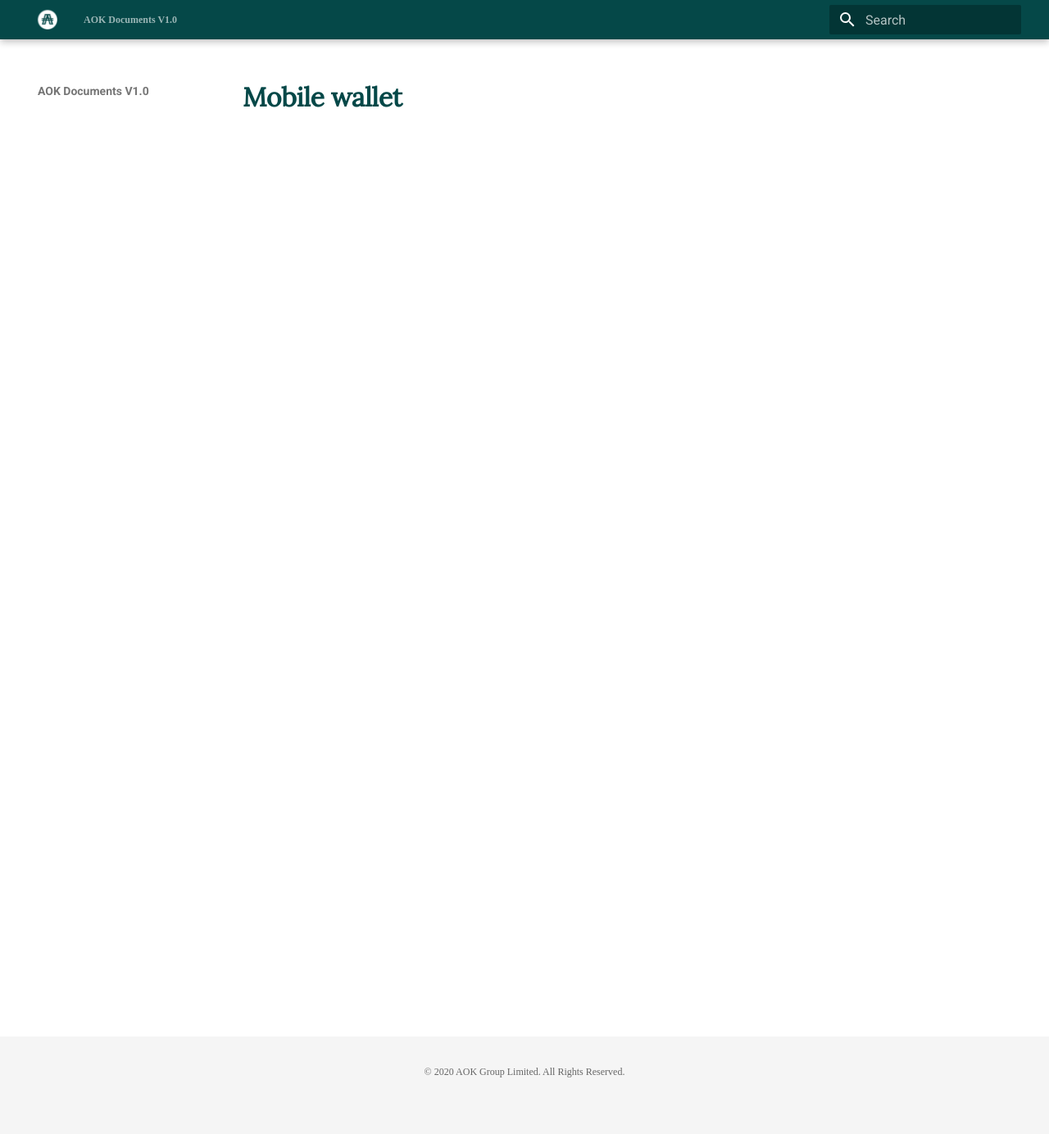
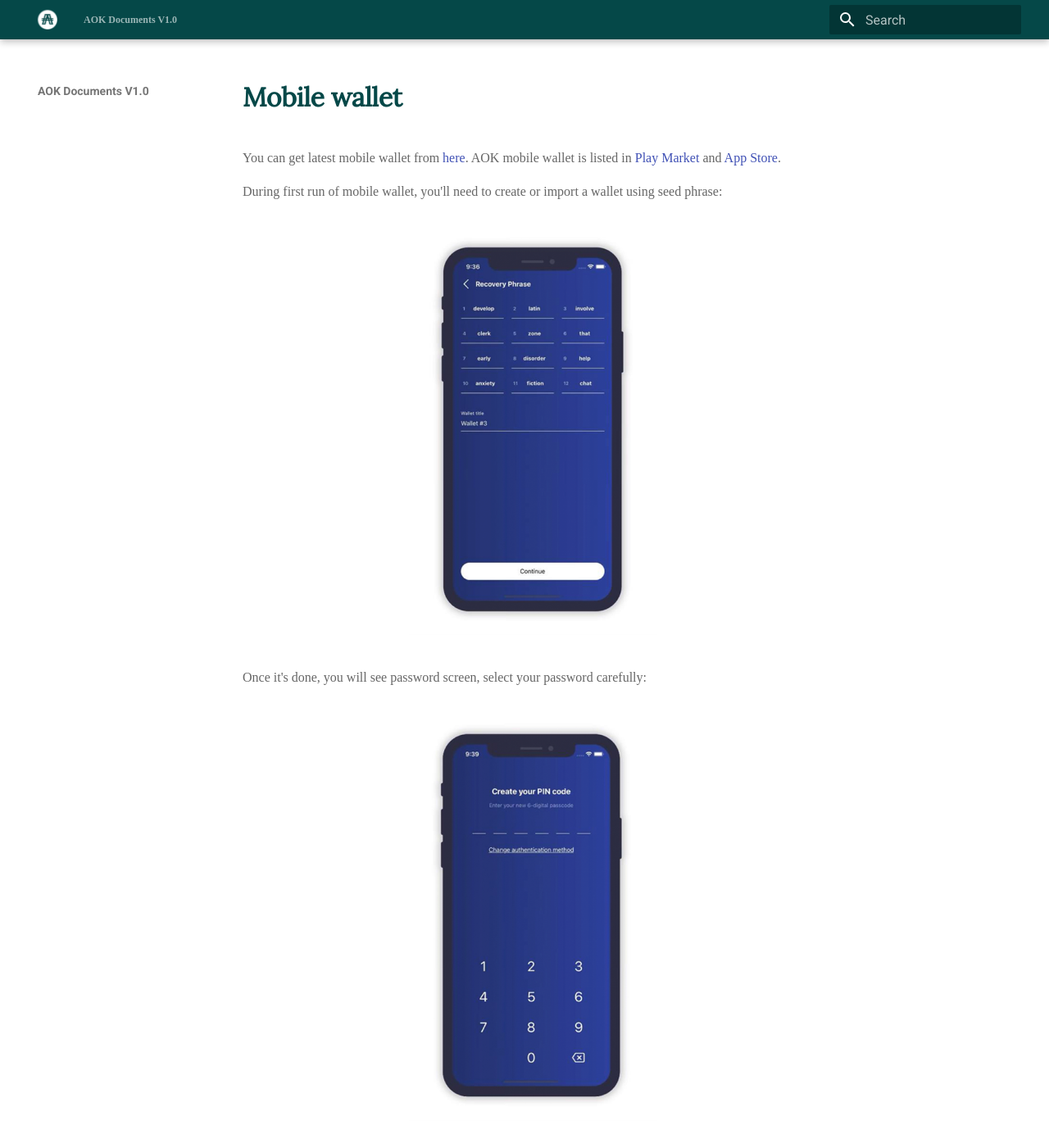
Before and after one commit to AokChain/Docs, an MkDocs documentation site: the page built from docs/mobile.md, in a window 1280 px wide and 1400 px high. Shown: the top 1384 px of the window at 82% size. Built offline with MkDocs 1.6.1 and Material for MkDocs 9.7.7, drawn with Linux system fonts in a browser that asks for light colours; some web fonts are replaced; old or Windows-style settings are respelled for this version of MkDocs; some of the changed text lies outside the part shown.

Commit message:
Mobile wallet guide added

```diff
--- a/docs/mobile.md
+++ b/docs/mobile.md
@@ -1 +1,27 @@
 # Mobile wallet
+
+You can get latest mobile wallet from [here](https://aok.network/download.php). AOK mobile wallet is listed in  [Play Market](https://play.google.com/store/apps/details?id=com.aokey) and [App Store](https://apps.apple.com/us/app/aok-wallet/id1514809987).
+
+During first run of mobile wallet, you'll need to create or import a wallet using seed phrase:
+
+![Creation](assets/mobile/first.png)
+
+Once it's done, you will see password screen, select your password carefully:
+
+![Password](assets/mobile/password.png)
+
+You can send your AOK coins via send screen:
+
+![Send](assets/mobile/send.png)
+
+New address can be created at receive screen:
+
+![Receive](assets/mobile/receive.png)
+
+At transactions screen you can check your history of transfers:
+
+![History](assets/mobile/history.png)
+
+In the end, do not forget, to use our address list feature, add important address into that list, and you'll have the option to send fund to them instantly:
+
+![Address List](assets/mobile/addresslist.png)
```
Also changed, not shown: docs/assets/mobile/addresslist.png (added), docs/assets/mobile/first.png (added), docs/assets/mobile/history.png (added), docs/assets/mobile/password.png (added), docs/assets/mobile/receive.png (added), docs/assets/mobile/send.png (added), site/index.html.
